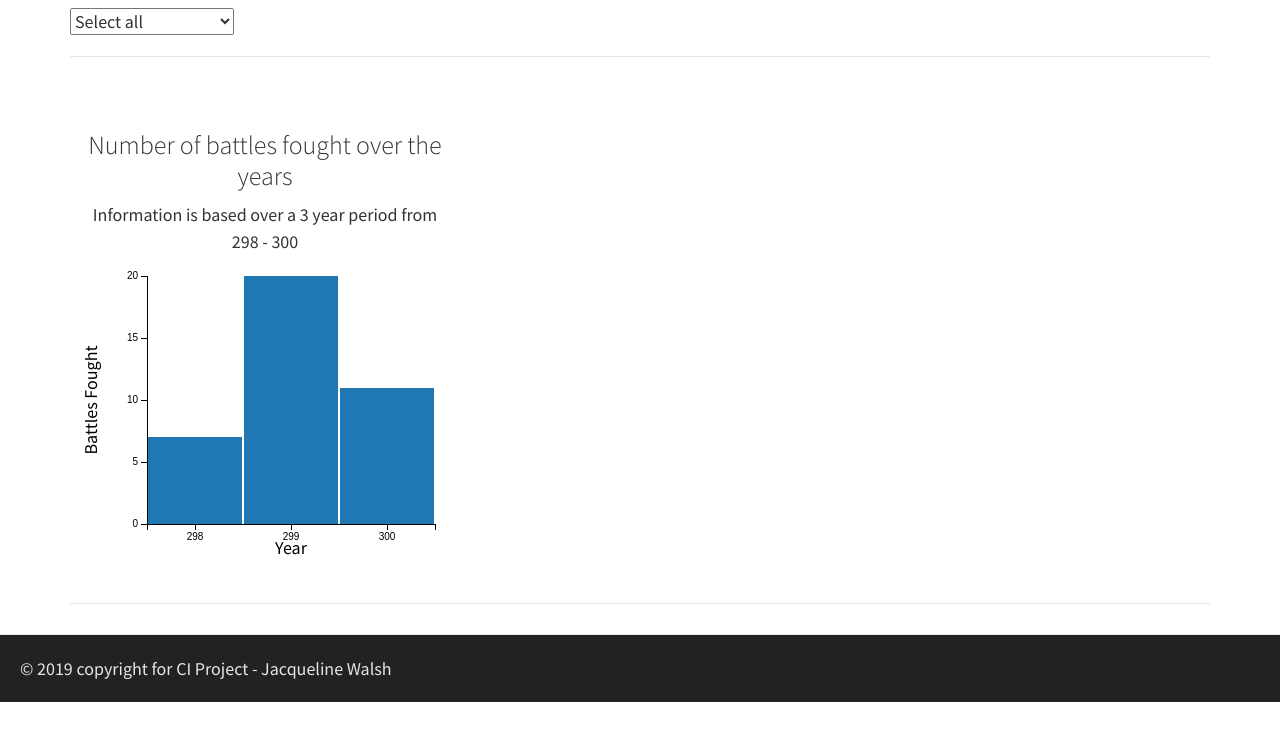
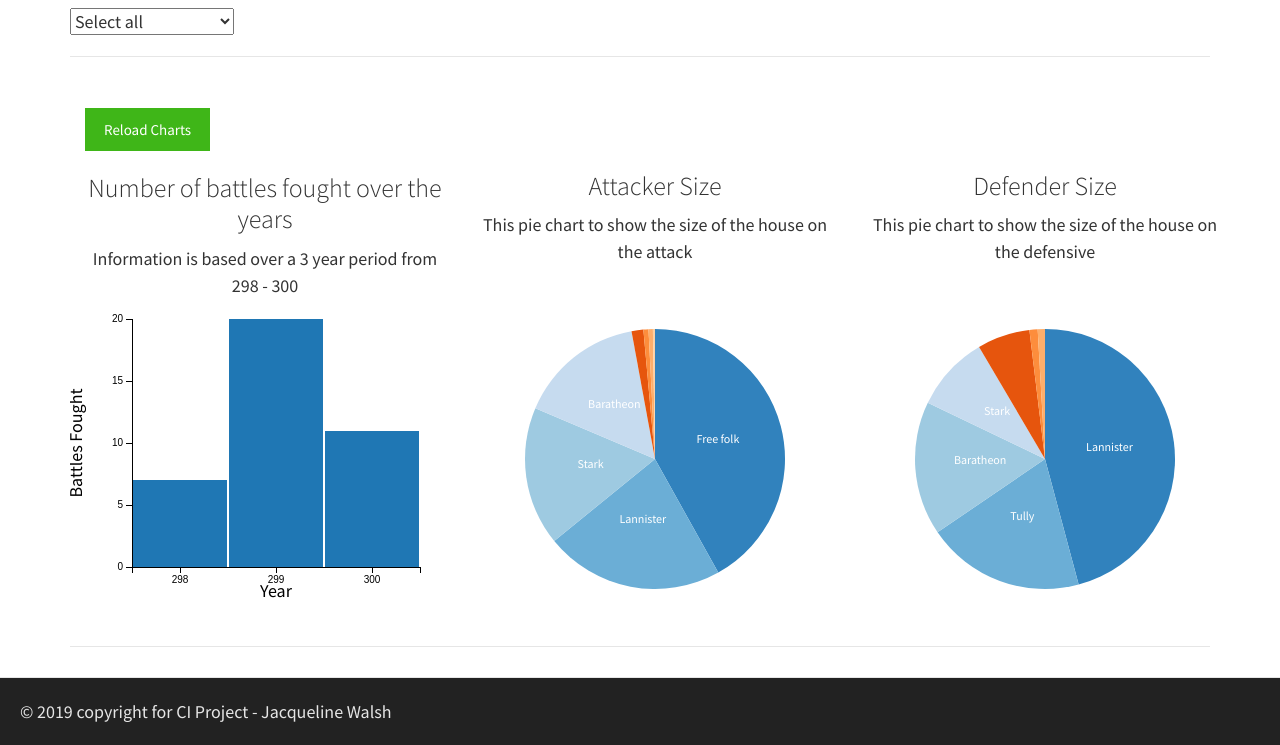
Before and after one commit to jacqueline-walsh/Game_of_Thrones_Battle_Chart, a plain HTML site: page index.html in a window 1280 px wide. Shown: the part 1930-2675 px from the top of the page. Before the commit the page ends 2632 px from the top, so only its background shows below. Drawn offline with Linux system fonts and the light colour scheme.

Commit message:
create pie charts for attacker and defender sizes

```diff
--- a/index.html
+++ b/index.html
@@ -123,22 +123,29 @@
       <!-- section contains 3 x bar charts -->
       <section class="section">
         <div class="container">
+          <!-- button mid section to reload charts -->
+            <div id="reload-button">
+              <button type="submit" class="btn btn-success" onClick="reloadCharts()">Reload Charts
+              </button>
+            </div>
           <div class="row">
-            <!-- title for gender balance bar chart -->
+            <!-- title for Number of battles fought bar chart -->
             <div class="col-xs-12 col-sm-4 text-center">
               <h3 class="section-paragraph">
                 Number of battles fought over the years
               </h3>
               <p>Information is based over a 3 year period from 298 - 300</p>
             </div>
-            <!-- title for 2nd chard chart -->
+            <!-- title for Attacker House Size pie chart -->
             <div class="col-xs-12 col-sm-4 text-center">
-
-              </p>
+              <h3>Attacker Size</h3>
+              <p>This pie chart to show the size of the house on the attack</p>
             </div>
-            <!-- title for 3rd chart -->
+            <!-- title for Defender House Size pie chart  -->
             <div class="col-xs-12 col-sm-4 text-center">
-
+              <h3>Defender Size</h3>
+              <p>This pie chart to show the size of the house on the defensive</p>
+              </div>
             </div>
           </div>
 
@@ -149,16 +156,16 @@
               id="battles_fought"
               class="custom-chart"
             ></div>
-            <!-- chart number 2 -->
+            <!-- pie chart for size of attackers -->
             <div
               class="col-xs-12 col-sm-4 text-center"
-              id="chart_no2"
+              id="attacker_size"
               class="custom-chart"
             ></div>
-            <!-- chart number 3 -->
+            <!-- pie chart for size of attackers -->
             <div
               class="col-xs-12 col-sm-4 text-center"
-              id="chart_no3"
+              id="defender_size"
               class="custom-chart"
             ></div>
           </div>
--- a/static/js/graphs.js
+++ b/static/js/graphs.js
@@ -7,6 +7,8 @@ function makeGraphs(error, battles) {
 
   show_region_of_battle(ndx);
   show_battles_fought(ndx);
+  show_size_of_attacker(ndx);
+  show_size_of_defender(ndx);
 
   dc.renderAll();
 }
@@ -20,7 +22,7 @@ function show_region_of_battle(ndx) {
     .group(group);
 }
 
-// show gender balance as a bar chart
+// show number of battles fought as a bar chart
 function show_battles_fought(ndx) {
   var dim = ndx.dimension(dc.pluck("year"));
   var group = dim.group();
@@ -40,6 +42,31 @@ function show_battles_fought(ndx) {
     .ticks(5);
 }
 
+// show attacker house size as a pie chart
+function show_size_of_attacker(ndx) {
+  var win_dim = ndx.dimension(dc.pluck("attacker_1"));
+  var total_wins = win_dim.group().reduceSum(dc.pluck("attacker_size"));
+
+  dc.pieChart("#attacker_size")
+    .height(300)
+    .radius(130)
+    .dimension(win_dim)
+    .group(total_wins)
+    .transitionDuration(500);
+}
+
+// show defenders house size as a pie chart
+function show_size_of_defender(ndx) {
+  var win_dim = ndx.dimension(dc.pluck("defender_1"));
+  var total_wins = win_dim.group().reduceSum(dc.pluck("defender_size"));
+
+  dc.pieChart("#defender_size")
+    .height(300)
+    .radius(130)
+    .dimension(win_dim)
+    .group(total_wins)
+    .transitionDuration(500);
+}
 // reload page when button clicked to reset charts
 function reloadCharts() {
   window.location.reload();
```
Also changed, not shown: 1 other file.
